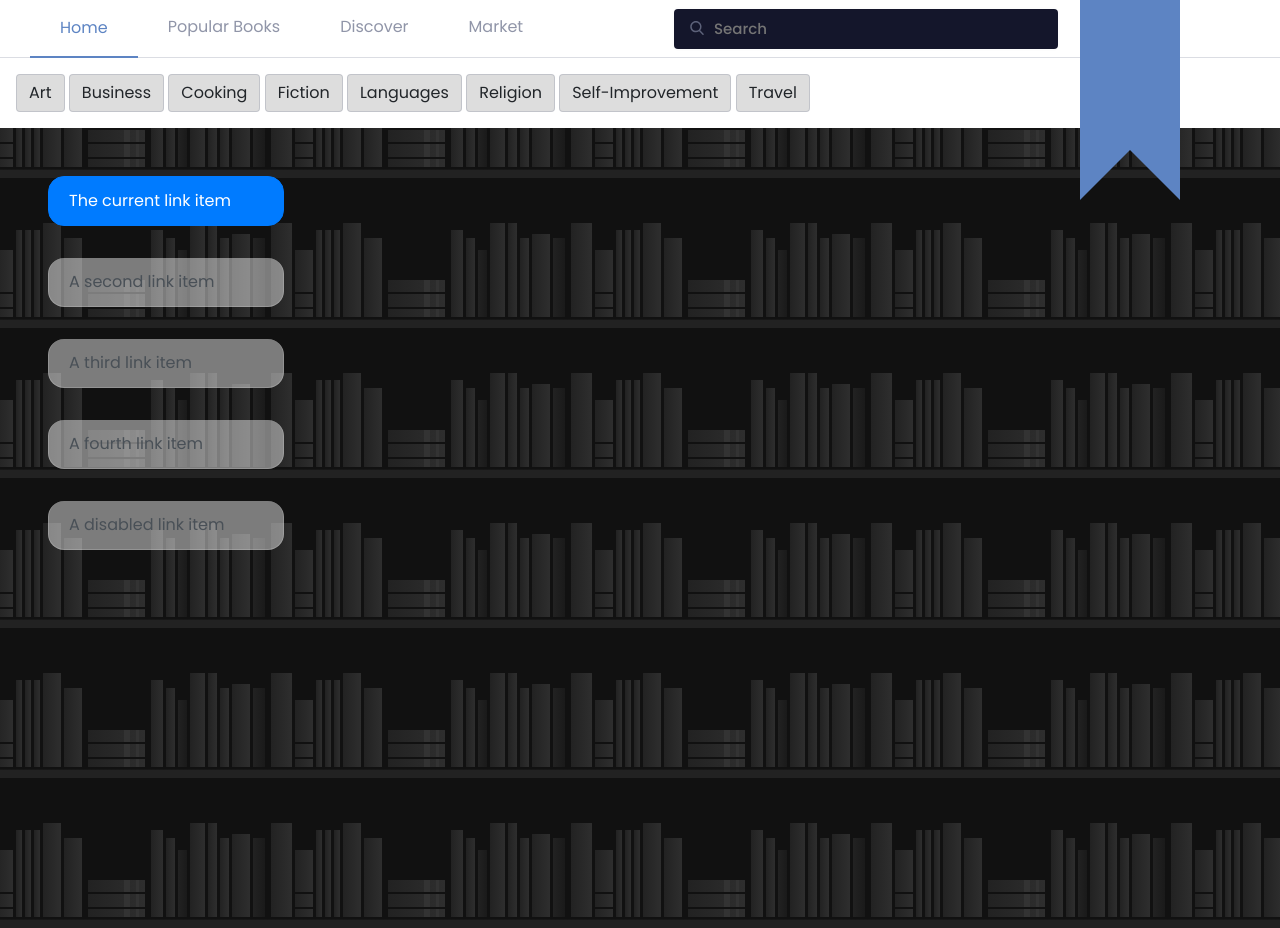
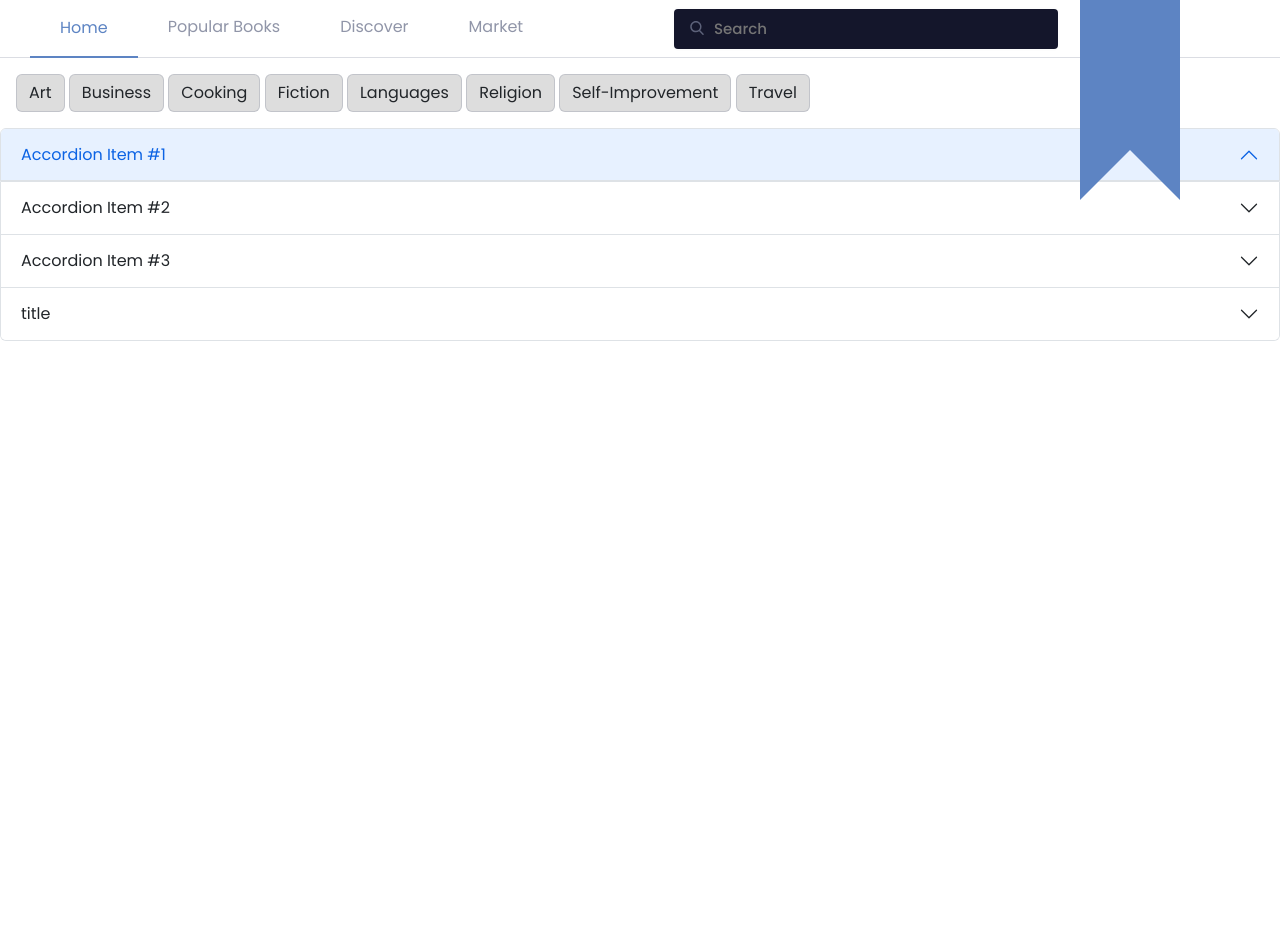
Before and after one commit to tmchuynh/books, a website: page booklist.html in a window 1280 px wide. After the commit the page ends 800 px from the top, so only its background shows below. Drawn offline with nearby package versions, Linux system fonts and the light colour scheme; no server answers.

Commit message:
Add accordion for booklist

```diff
--- a/booklist.html
+++ b/booklist.html
@@ -7,9 +7,11 @@
     <meta charset="UTF-8">
     <meta name="viewport"
         content="width=device-width, user-scalable=no, initial-scale=1.0, maximum-scale=1.0, minimum-scale=1.0">
-    <link rel='stylesheet' href='https://cdn.jsdelivr.net/npm/bootstrap@4.6.1/dist/css/bootstrap.min.css'>
+    <link rel="stylesheet" href="https://cdnjs.cloudflare.com/ajax/libs/bootstrap/5.2.2/css/bootstrap.min.css"
+        integrity="sha512-CpIKUSyh9QX2+zSdfGP+eWLx23C8Dj9/XmHjZY2uDtfkdLGo0uY12jgcnkX9vXOgYajEKb/jiw67EYm+kBf+6g=="
+        crossorigin="anonymous" referrerpolicy="no-referrer" />
     <link rel='stylesheet' href='https://cdnjs.cloudflare.com/ajax/libs/font-awesome/5.10.2/css/all.css'>
-    <link rel="stylesheet" href="./public/css/bookbg.css">
+    <!-- <link rel="stylesheet" href="./public/css/bookbg.css"> -->
     <link rel="stylesheet" href="./public/css/booklist.css">
 
     <link rel="stylesheet" href="./public/css/main.css">
@@ -41,15 +43,59 @@
         <button type="button" class="btn">Travel</button>
     </nav>
 
-    <div class="list-group">
-        <a href="#" class="list-group-item list-group-item-action active" aria-current="true">
-            The current link item
-        </a>
-        <a href="#" class="list-group-item list-group-item-action">A second link item</a>
-        <a href="#" class="list-group-item list-group-item-action">A third link item</a>
-        <a href="#" class="list-group-item list-group-item-action">A fourth link item</a>
-        <a class="list-group-item list-group-item-action">A disabled link item</a>
+    <div class="accordion" id="accordionExample">
+        <div class="accordion-item">
+            <h2 class="accordion-header" id="headingOne">
+                <button class="accordion-button" type="button" data-bs-toggle="collapse" data-bs-target="#collapseOne"
+                    aria-expanded="true" aria-controls="collapseOne">
+                    Accordion Item #1
+                </button>
+            </h2>
+            <div id="collapseOne" class="accordion-collapse collapse" aria-labelledby="headingOne"
+                data-bs-parent="#accordionExample">
+                <div class="accordion-body">
+                    <p><strong class="author">Author: </strong> Jessica <br></p>
+                    <p><strong class="isbn">ISBN: </strong> 48797498231 <br></p>
+                    <p><strong class="keywords">Keywords: </strong> business, women, tech</p>
+                </div>
+            </div>
+        </div>
+        <div class="accordion-item">
+            <h2 class="accordion-header" id="headingTwo">
+                <button class="accordion-button collapsed" type="button" data-bs-toggle="collapse"
+                    data-bs-target="#collapseTwo" aria-expanded="false" aria-controls="collapseTwo">
+                    Accordion Item #2
+                </button>
+            </h2>
+            <div id="collapseTwo" class="accordion-collapse collapse" aria-labelledby="headingTwo"
+                data-bs-parent="#accordionExample">
+                <div class="accordion-body">
+                    <strong>Author: </strong> Jessica <br>
+                    <strong>ISBN: </strong> 48797498231 <br>
+                    <strong>Keywords: </strong> business, women, tech
+                </div>
+            </div>
+        </div>
+        <div class="accordion-item">
+            <h2 class="accordion-header" id="headingThree">
+                <button class="accordion-button collapsed" type="button" data-bs-toggle="collapse"
+                    data-bs-target="#collapseThree" aria-expanded="false" aria-controls="collapseThree">
+                    Accordion Item #3
+                </button>
+            </h2>
+            <div id="collapseThree" class="accordion-collapse collapse" aria-labelledby="headingThree"
+                data-bs-parent="#accordionExample">
+                <div class="accordion-body">
+                    <strong>Author: </strong> Jessica  <br>
+                    <strong>ISBN: </strong> 48797498231 <br>
+                    <strong>Keywords: </strong> business, women, tech
+                </div>
+            </div>
+        </div>
     </div>
+
+
+
 
     <div class="book-background"></div>
 
@@ -59,7 +105,9 @@
     <!-- partial -->
     <script src='https://code.jquery.com/jquery-3.4.1.min.js'></script>
     <script src='https://cdn.jsdelivr.net/npm/popper.js@1.16.1/dist/umd/popper.min.js'></script>
-    <script src='https://cdn.jsdelivr.net/npm/bootstrap@4.6.1/dist/js/bootstrap.min.js'></script>
+    <script src="https://cdnjs.cloudflare.com/ajax/libs/bootstrap/5.2.2/js/bootstrap.min.js"
+        integrity="sha512-5BqtYqlWfJemW5+v+TZUs22uigI8tXeVah5S/1Z6qBLVO7gakAOtkOzUtgq6dsIo5c0NJdmGPs0H9I+2OHUHVQ=="
+        crossorigin="anonymous" referrerpolicy="no-referrer"></script>
     <script src="./public/js/nav.js"></script>
 
     <script src="./public/js/getBooks.js"></script>
--- a/public/js/getBooks.js
+++ b/public/js/getBooks.js
@@ -5,44 +5,109 @@ $(document).ready(function () {
         switch (c[i].innerHTML) {
             case "Art":
                 $.get("https://openlibrary.org/subjects/art.json?limit=100", function (data) {
-                    console.log(data.works);
+                    console.log(data.works[i].authors);
+                    const author = [];
+
+                    // newBook("title", "Micheal", 4568321, "music, classical", "headingTen", "collapseTen");
+                    // while(data.works) {
+                    // newBook(data.works[i].title, author, "00000000", data.works.subject, "heading", "collapse");
+
+                    // }
                 })
+
                 break;
             case "Business":
                 $.get("https://openlibrary.org/subjects/business.json?limit=100", function (data) {
-                    console.log(data.works);
+                    // console.log(data.works);
                 })
                 break;
             case "Cooking":
                 $.get("https://openlibrary.org/subjects/cooking.json?limit=100", function (data) {
-                    console.log(data.works);
+                    // console.log(data.works);
                 })
                 break;
             case "Fiction":
                 $.get("https://openlibrary.org/subjects/fiction.json?limit=100", function (data) {
-                    console.log(data.works);
+                    // console.log(data.works);
                 })
                 break;
             case "Languages":
                 $.get("https://openlibrary.org/subjects/languages.json?limit=100", function (data) {
-                    console.log(data.works);
+                    // console.log(data.works);
                 })
                 break;
             case "Religion":
                 $.get("https://openlibrary.org/subjects/religion.json?limit=100", function (data) {
-                    console.log(data.works);
+                    // console.log(data.works);
                 })
                 break;
             case "Self-Improvement":
                 $.get("https://openlibrary.org/subjects/self-improvement.json?limit=100", function (data) {
-                    console.log(data.works);
+                    // console.log(data.works);
                 })
                 break;
             case "Travel":
                 $.get("https://openlibrary.org/subjects/travel.json?limit=100", function (data) {
-                    console.log(data.works);
+                    // console.log(data.works);
                 })
                 break;
-            }
         }
-    })
+    }
+
+    newBook("title", "Micheal", 4568321, "music, classical", "headingTen", "collapseTen");
+})
+
+
+
+function newBook(title, authorName, isbnNum, keywordList, headingNum, target) {
+    var a = document.querySelector(".accordion");
+
+    item = document.createElement("div");
+    item.classList.add("accordion-item");
+    header = document.createElement("h2");
+    header.classList.add("accordion-header");
+    header.setAttribute("id", headingNum)
+    item.appendChild(header);
+    button = document.createElement("button");
+    button.classList.add("accordion-button");
+    button.classList.add("collapsed");
+    button.setAttribute("data-bs-toggle", "collapse");
+    button.setAttribute("data-bs-target", "#" + target);
+    button.setAttribute("aria-expanded", "true");
+    button.setAttribute("aria-controls", target);
+    button.innerHTML = String(title);
+    header.appendChild(button);
+    info = document.createElement("div");
+    info.setAttribute("id", target);
+    info.classList.add("accordioan-collapse");
+    info.classList.add("collapse");
+    info.setAttribute("aria-lablledby", headingNum);
+    info.setAttribute("data-bs-parent", "#accordionExample");
+    item.appendChild(info);
+    body = document.createElement("div");
+    body.classList.add("accordion-body");
+    info.appendChild(body);
+    p1 = document.createElement("p");
+    author = document.createElement("strong");
+    author.classList.add("author");
+    author.innerHTML = "Author: ";
+    p1.appendChild(author);
+    p1.innerHTML = author.innerHTML + authorName + "<br>";
+    body.appendChild(p1);
+    p2 = document.createElement("p");
+    isbn = document.createElement("strong");
+    isbn.classList.add("isbn");
+    p2.appendChild(isbn);
+    isbn.innerHTML = "ISBN: ";
+    p2.innerHTML = isbn.innerHTML + isbnNum + "<br>";
+    body.appendChild(p2);
+    p3 = document.createElement("p");
+    keywords = document.createElement("strong");
+    keywords.classList.add("keywords");
+    keywords.innerHTML = "Keywords: ";
+    p3.appendChild(keywords);
+    p3.innerHTML = keywords.innerHTML + keywordList;
+    body.appendChild(p3);
+    console.log(item);
+    a.appendChild(item);
+}
--- a/public/scss/booklist.scss
+++ b/public/scss/booklist.scss
@@ -1,21 +1,5 @@
-.list-group {
-    z-index: 1;
-    position: absolute;
-    top: 10rem;
-    left: 2rem;
-    border-radius: 1rem;
-    display: flex;
-    flex-direction: column;
-
-    a {
-        background: rgba( 255, 255, 255, 0.45 );
-        box-shadow: 0 8px 32px 0 rgba( 31, 38, 135, 0.37 );
-        backdrop-filter: blur( 0.5px );
-        -webkit-backdrop-filter: blur( 0.5px );
-        border-radius: 10px;
-        border: 1px solid rgba( 255, 255, 255, 0.18 );
-        box-shadow: none;
-        margin: 1rem;
-        border-radius: 1rem;
+.accordion-button {
+    &:hover {
+        z-index: 1;
     }
 }
```
Also changed, not shown: public/css/booklist.css.
